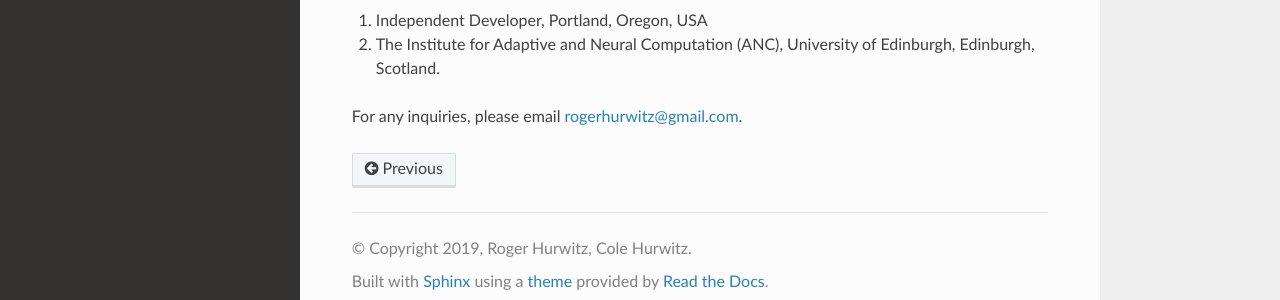
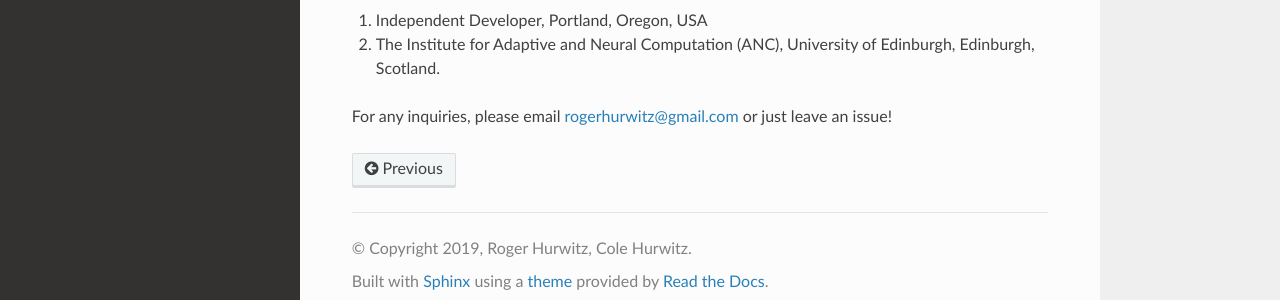
Before and after one commit to SpikeInterface/spikely, a Sphinx documentation site: the page built from docs/source/contact.rst, in a window 1280 px wide. Shown: the part 271-571 px from the top of the page. Built offline with Sphinx 7.4.7 and the Read the Docs theme 2.0.0, drawn with Linux system fonts in a browser that asks for light colours.

Commit message:
Update contact.rst

```diff
--- a/docs/source/contact.rst
+++ b/docs/source/contact.rst
@@ -9,4 +9,4 @@ Below are the authors of spikely:
 1. Independent Developer, Portland, Oregon, USA
 2. The Institute for Adaptive and Neural Computation (ANC), University of Edinburgh, Edinburgh, Scotland.
 
-For any inquiries, please email rogerhurwitz@gmail.com.
+For any inquiries, please email rogerhurwitz@gmail.com or just leave an issue!
```
